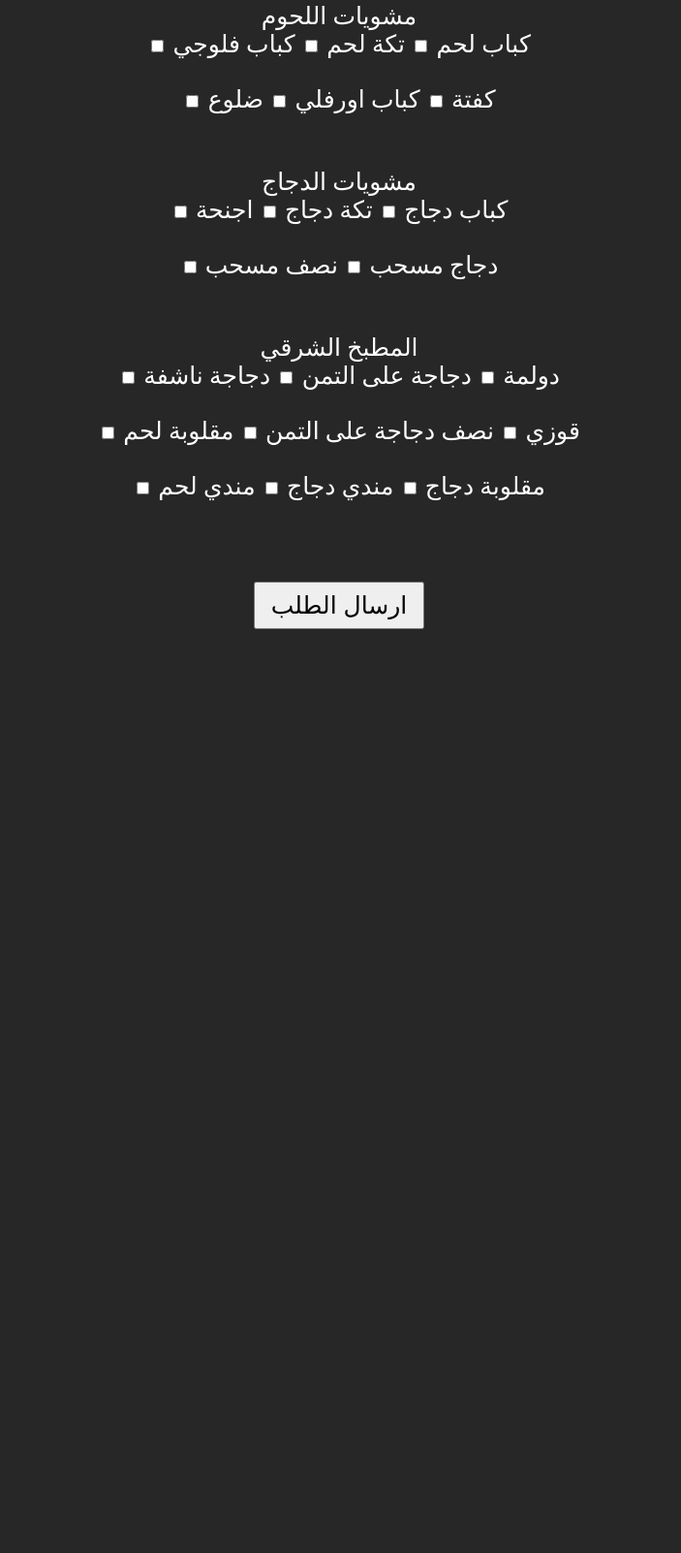
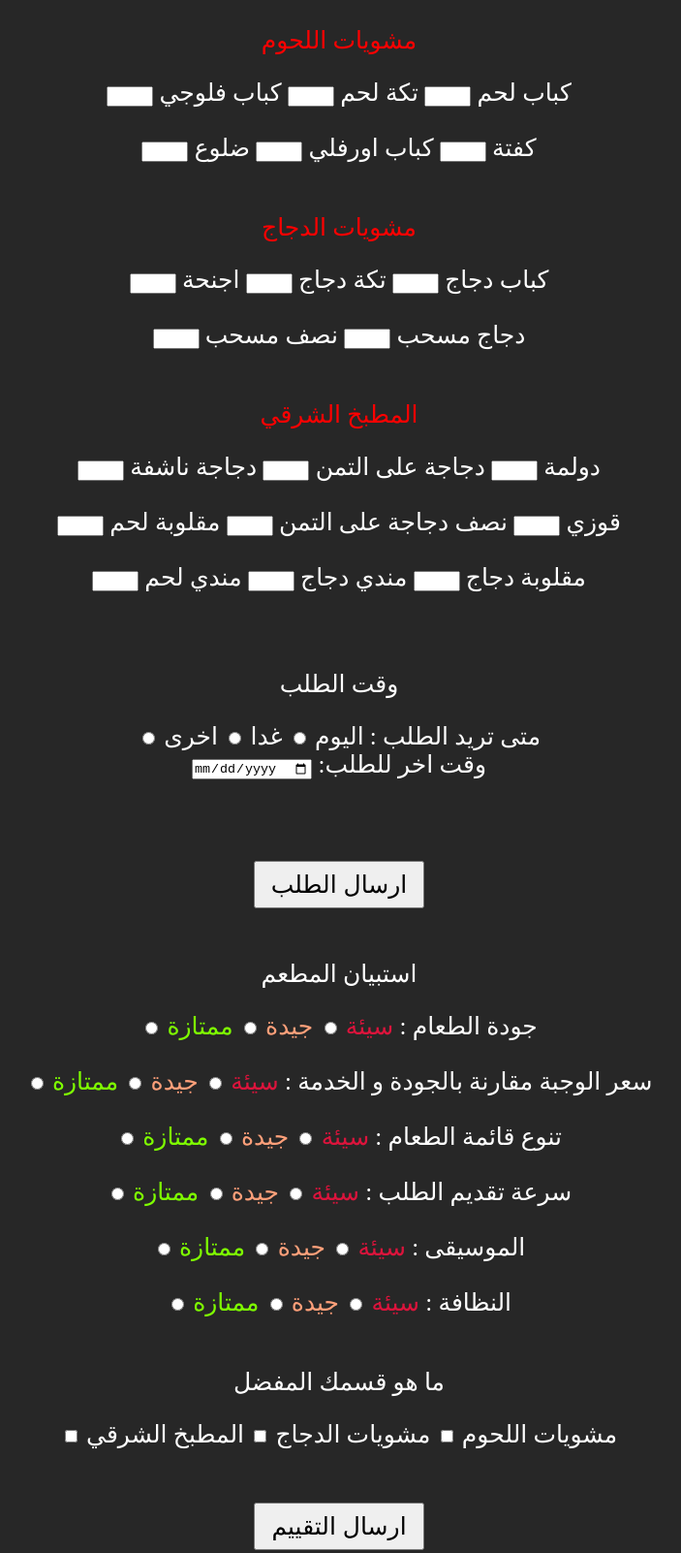
Before and after one commit to feras-salloum/camp-project1, a plain HTML site: page index.html in a window 1280 px wide. Shown: the part 665-2267 px from the top of the page at 97% size, without its empty margins (290-993 px from the left). Before the commit the page ends 1350 px from the top, so only its background shows below. Drawn offline with Linux system fonts and the light colour scheme.

Commit message:
Update index.html

```diff
--- a/index.html
+++ b/index.html
@@ -3,29 +3,31 @@
   <head>
     <meta charset="UTF-8" />
     <meta name="viewport" content="width=device-width, initial-scale=1.0" />
-    <title>اطلب الطعام اونلاين</title>
+    <title>Document</title>
   </head>
-  <body style="background-color: rgb(39, 39, 39); color: white; font-size: 25px">
+  <body
+    style="background-color: rgb(39, 39, 39); color: white; font-size: 25px"
+  >
     <div>
-      <h1 style="margin: 20px 0 0 0; color: red;">اطلب اونلاين</h1>
+      <h1 style="margin: 20px 0 0 0; color: red">اطلب اونلاين</h1>
       <br />
       <br />
       <div>
-        <label style="color: chartreuse;" for="">ما هو اسمك </label>
+        <label style="color: chartreuse" for="">ما هو اسمك </label>
         <br />
         <input type="text" />
       </div>
       <br />
       <br />
       <div>
-        <label style="color: chartreuse;"for="">ادخل رقم الهاتف </label>
+        <label style="color: chartreuse" for="">ادخل رقم الهاتف </label>
         <br />
         <input type="text" />
       </div>
       <br />
       <br />
       <div>
-        <label style="color: chartreuse;"for="">المنطقة </label>
+        <label style="color: chartreuse" for="">المنطقة </label>
         <select>
           <option value="">شارع فلسطين</option>
           <option value="">البنوك</option>
@@ -48,7 +50,7 @@
       <br />
       <br />
       <div>
-        <label style="color: chartreuse;"for="">وصف بسيط للعنوان </label>
+        <label style="color: chartreuse" for="">وصف بسيط للعنوان </label>
         <br />
         <textarea
           name=""
@@ -63,80 +65,164 @@
       <br />
       <br />
       <div>
-        <label style="color: lightskyblue;" for="">اختر ما يناسبك من قائمتنا </label>
+        <label style="color: lightskyblue" for=""
+          >اختر ما يناسبك من قائمتنا
+        </label>
         <br />
         <br />
         <div>
-          <label for="">مشويات اللحوم</label>
-          <br />
+          <p style="color: red" for="">مشويات اللحوم</p>
           <label for="">كباب لحم</label>
-          <input type="checkbox" />
+          <input type="number" max="100" style="width: 40px" />
           <label for="">تكة لحم</label>
-          <input type="checkbox" />
+          <input type="number" max="100" style="width: 40px" />
           <label for="">كباب فلوجي </label>
-          <input type="checkbox" />
+          <input type="number" max="100" style="width: 40px" />
           <br />
           <br />
           <label for="">كفتة</label>
-          <input type="checkbox" />
+          <input type="number" max="100" style="width: 40px" />
           <label for="">كباب اورفلي</label>
-          <input type="checkbox" />
+          <input type="number" max="100" style="width: 40px" />
           <label for="">ضلوع</label>
-          <input type="checkbox" />
+          <input type="number" max="100" style="width: 40px" />
         </div>
         <br />
-        <br />
         <div>
-          <label for="">مشويات الدجاج</label>
-          <br />
+          <p style="color: red" for="">مشويات الدجاج</p>
           <label for="">كباب دجاج</label>
-          <input type="checkbox" />
+          <input type="number" max="100" style="width: 40px" />
           <label for="">تكة دجاج</label>
-          <input type="checkbox" />
+          <input type="number" max="100" style="width: 40px" />
           <label for="">اجنحة</label>
-          <input type="checkbox" />
+          <input type="number" max="100" style="width: 40px" />
           <br />
           <br />
           <label for="">دجاج مسحب</label>
-          <input type="checkbox" />
+          <input type="number" max="100" style="width: 40px" />
           <label for="">نصف مسحب</label>
-          <input type="checkbox" />
+          <input type="number" max="100" style="width: 40px" />
         </div>
         <br />
-        <br />
         <div>
-          <label for="">المطبخ الشرقي</label>
-          <br />
+          <p style="color: red" for="">المطبخ الشرقي</p>
           <label for="">دولمة</label>
-          <input type="checkbox" />
+          <input type="number" max="100" style="width: 40px" />
           <label for="">دجاجة على التمن</label>
-          <input type="checkbox" />
+          <input type="number" max="100" style="width: 40px" />
           <label for="">دجاجة ناشفة</label>
-          <input type="checkbox" />
+          <input type="number" max="100" style="width: 40px" />
           <br />
           <br />
           <label for="">قوزي</label>
-          <input type="checkbox" />
+          <input type="number" max="100" style="width: 40px" />
           <label for="">نصف دجاجة على التمن</label>
-          <input type="checkbox" />
+          <input type="number" max="100" style="width: 40px" />
           <label for="">مقلوبة لحم</label>
-          <input type="checkbox" />
+          <input type="number" max="100" style="width: 40px" />
           <br />
           <br />
           <label for="">مقلوبة دجاج</label>
-          <input type="checkbox" />
+          <input type="number" max="100" style="width: 40px" />
           <label for="">مندي دجاج</label>
-          <input type="checkbox" />
+          <input type="number" max="100" style="width: 40px" />
           <label for="">مندي لحم</label>
-          <input type="checkbox" />
+          <input type="number" max="100" style="width: 40px" />
         </div>
       </div>
       <br />
       <br />
+      <div>
+      <p for="">وقت الطلب</p>
+      <label for="">متى تريد الطلب : </label>
+      <label for="">اليوم</label>
+      <input type="radio" name="taim" />
+      <label for="">غدا</label>
+      <input type="radio" name="taim" />
+      <label for="">اخرى</label>
+      <input type="radio" name="taim" />
       <br />
-      <button style="font-size: 25px; padding: 8px 16px;">ارسال الطلب</button>
+      <label for="">وقت اخر للطلب:</label>
+      <input type="date" />
+      </div>
       <br />
       <br />
+      <br />
+      <button style="font-size: 25px; padding: 8px 16px">ارسال الطلب</button>
+      <br />
+      <br />
+      <div>
+        <p for="">استبيان المطعم</p>
+        <label for="">جودة الطعام : </label>
+        <label style="color: crimson" for=""> سيئة</label>
+        <input type="radio" name="food" />
+        <label style="color: lightsalmon" for=""> جيدة</label>
+        <input type="radio" name="food" />
+        <label style="color: chartreuse" for=""> ممتازة</label>
+        <input type="radio" name="food" />
+        <br />
+        <br />
+        <label for="">سعر الوجبة مقارنة بالجودة و الخدمة : </label>
+        <label style="color: crimson" for=""> سيئة</label>
+        <input type="radio" name=" price" />
+        <label style="color: lightsalmon" for=""> جيدة</label>
+        <input type="radio" name=" price" />
+        <label style="color: chartreuse" for=""> ممتازة</label>
+        <input type="radio" name=" price" />
+        <br />
+        <br />
+        <label for="">تنوع قائمة الطعام : </label>
+        <label style="color: crimson" for=""> سيئة</label>
+        <input type="radio" name=" mnue" />
+        <label style="color: lightsalmon" for=""> جيدة</label>
+        <input type="radio" name=" mnue" />
+        <label style="color: chartreuse" for=""> ممتازة</label>
+        <input type="radio" name=" mnue" />
+        <br />
+        <br />
+        <label for="">سرعة تقديم الطلب : </label>
+        <label style="color: crimson" for=""> سيئة</label>
+        <input type="radio" name=" fast" />
+        <label style="color: lightsalmon" for=""> جيدة</label>
+        <input type="radio" name=" fast" />
+        <label style="color: chartreuse" for=""> ممتازة</label>
+        <input type="radio" name=" fast" />
+        <br />
+        <br />
+        <label for="">الموسيقى : </label>
+        <label style="color: crimson" for=""> سيئة</label>
+        <input type="radio" name=" musec" />
+        <label style="color: lightsalmon" for=""> جيدة</label>
+        <input type="radio" name=" musec" />
+        <label style="color: chartreuse" for=""> ممتازة</label>
+        <input type="radio" name=" musec" />
+        <br />
+        <br />
+        <label for="">النظافة : </label>
+        <label style="color: crimson" for=""> سيئة</label>
+        <input type="radio" name=" musec" />
+        <label style="color: lightsalmon" for=""> جيدة</label>
+        <input type="radio" name=" musec" />
+        <label style="color: chartreuse" for=""> ممتازة</label>
+        <input type="radio" name=" musec" />
+        <br />
+        <br />
+        <p for="">ما هو قسمك المفضل</p>
+        <label for="">مشويات اللحوم</label>
+        <input type="checkbox" name="" id="">
+        <label for="">مشويات الدجاج</label>
+        <input type="checkbox" name="" id="">
+        <label for="">المطبخ الشرقي</label>
+        <input type="checkbox" name="" id="">
+      </div>
+        <br />
+        <br />
+        <button style="font-size: 25px; padding: 8px 16px">
+          ارسال التقييم
+        </button>
+        <br />
+        <br />
+        <br />
     </div>
   </body>
 </html>
```
